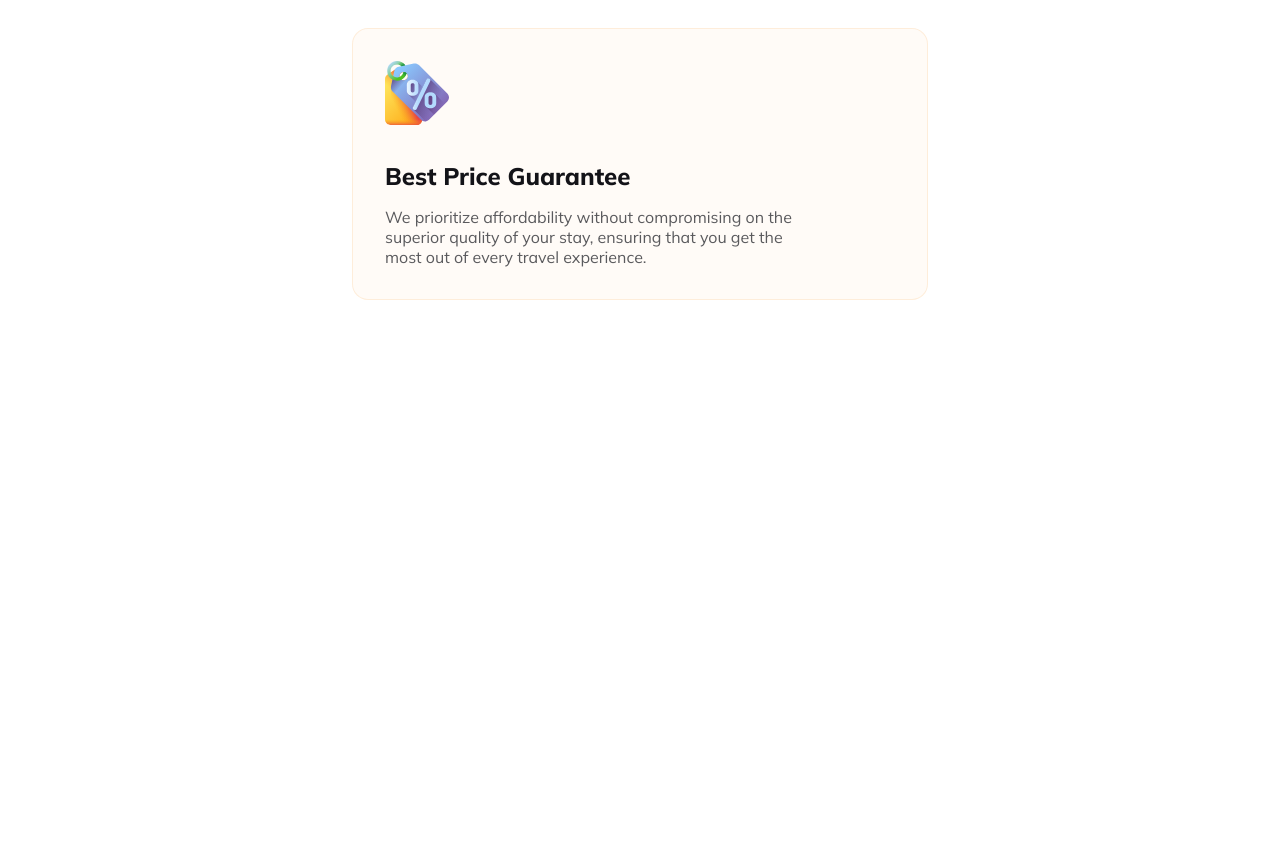
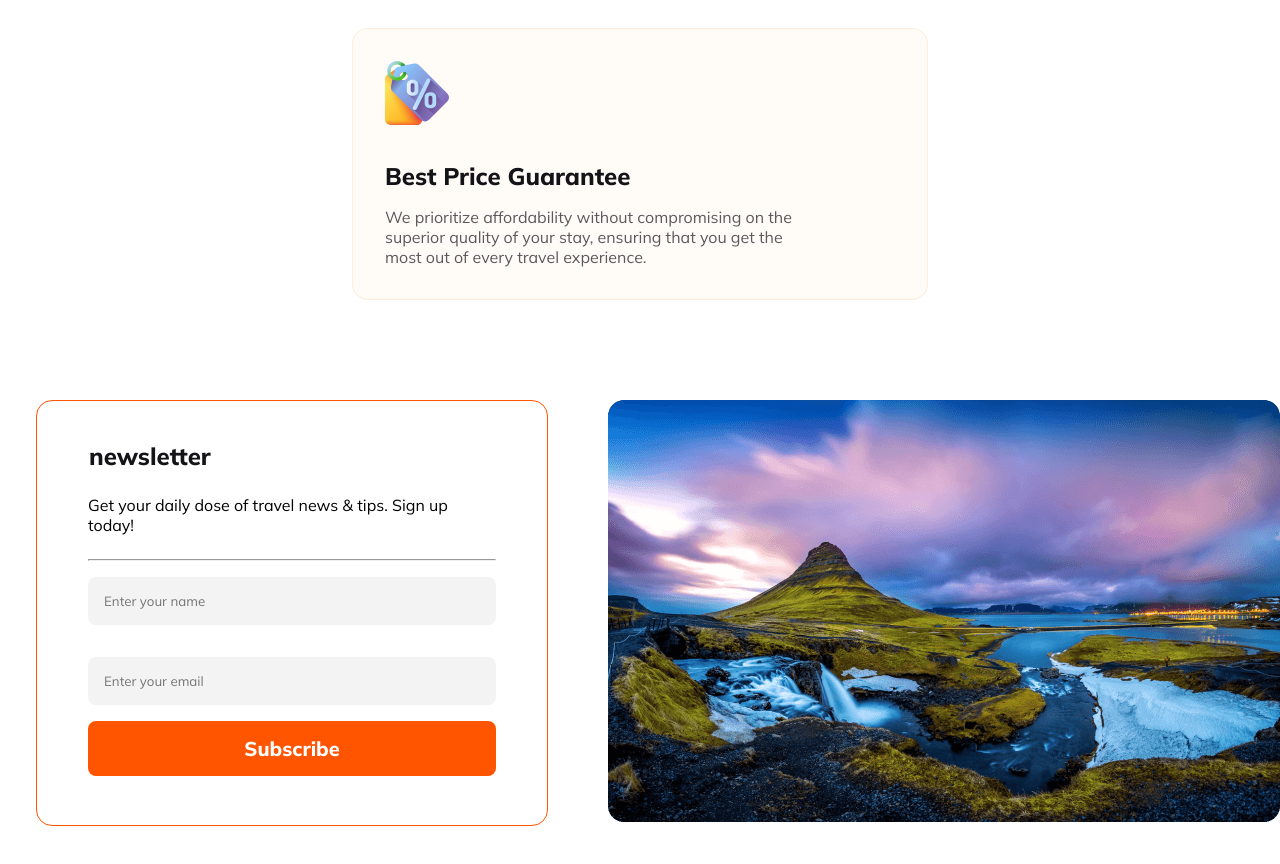
Before and after one commit to ahmed-niaz/ExploreQuest, a plain HTML site: page index.html in a window 1280 px wide. Shown: the part 3341-4205 px from the top of the page. Before the commit the page ends 3641 px from the top, so only its background shows below. Drawn offline with Linux system fonts and the light colour scheme.

Commit message:
complete the newsletter section with responsive

```diff
--- a/index.html
+++ b/index.html
@@ -166,6 +166,19 @@
         </div>
        </div>
       </section>
+      <section id="newsletter">
+        <div class="newsletter-content">
+            <h5 class="newsletter-title">newsletter</h5>
+            <p class="newsletter-text">Get your daily dose of travel news & tips. Sign up today!</p>
+            <hr>
+            <input type="text" placeholder="Enter your name">
+            <input type="email" placeholder="Enter your email">
+            <button class="btn">Subscribe</button>
+        </div>
+        <div class="newsletter-img">
+            <img src="./assets/Images/newsletter.png" alt="Newsletter">
+        </div>
+      </section>
     </main>
   </body>
 </html>
--- a/styles/exploreQuest.css
+++ b/styles/exploreQuest.css
@@ -137,7 +137,8 @@ nav > ul li a {
 }
 
 .tour-title,
-.destination-title,.options-title {
+.destination-title,
+.options-title {
   color: var(--primary-color);
   font-size: 3.75rem;
   font-weight: 800;
@@ -159,11 +160,13 @@ nav > ul li a {
   margin-bottom: 1.5rem;
 }
 
-.destination-title,.options-title {
+.destination-title,
+.options-title {
   text-align: center;
 }
 
-.destination-description,.options-description {
+.destination-description,
+.options-description {
   color: var(--primary-color);
   width: 60%;
   margin: 0 auto;
@@ -226,7 +229,7 @@ nav > ul li a {
   grid-column: 6 / span 7;
   position: relative;
 }
-.card-container{
+.card-container {
   display: flex;
   gap: 1.5rem;
   flex-wrap: wrap;
@@ -234,36 +237,77 @@ nav > ul li a {
   justify-content: center;
 }
 
-.card{
+.card {
   border-radius: 16px;
-    border: 1px solid rgba(251, 181, 99, 0.20);
+  border: 1px solid rgba(251, 181, 99, 0.2);
   background: rgba(251, 181, 99, 0.05);
   width: 45%;
   padding-left: 2rem;
   margin-top: 3rem;
 }
-.card-description{
+.card-description {
   width: 80%;
 }
-.card img{
+.card img {
   margin-top: 2rem;
 }
-.card-title{
+.card-title {
   margin-top: 2rem;
   color: var(--primary-color);
   font-size: 1.5rem;
   font-weight: 800;
 }
 
-.card-description{
+.card-description {
   margin-bottom: 2rem;
-    color: #5A5A5D;
+  color: #5a5a5d;
   margin-top: 1rem;
 }
-#card-blue{
-border: 1px solid rgba(41, 206, 246, 0.20);
+#card-blue {
+  border: 1px solid rgba(41, 206, 246, 0.2);
   background: rgba(41, 206, 246, 0.05);
 }
 .hide {
   display: none;
 }
+
+#newsletter {
+  display: flex;
+  margin: 6.25rem auto;
+  gap: 1.5rem;
+}
+.newsletter-title{
+    color: var(--primary-color);
+    font-weight: 800;
+    font-size: 1.5rem;
+    margin-top: 2.5rem;
+    margin-left: 3.25rem;
+}
+.newsletter-content {
+  width: 40%;
+  border-radius: 16px;
+  border: 1px solid #ff5400;
+  display: flex;
+  flex-direction: column;
+ margin: 0 auto;
+ /* justify-content: center; */
+  /* align-items: center; */
+}
+.newsletter-content hr,.newsletter-text,.newsletter-content input[type="text"],.newsletter-content input[type="email"],.newsletter-content button{
+    width: 80%;
+    margin: 0 auto;
+}
+.newsletter-content hr{
+    background: rgba(19, 19, 24, 0.10);
+}
+.newsletter-text{
+    margin: 1.5rem auto;
+}
+
+.newsletter-content input[type="email"],.newsletter-content input[type="text"]{
+    border-radius: .5rem;
+    padding: 1rem;
+    border: none;
+background: rgba(19, 19, 24, 0.05);
+margin: 1rem auto;
+}
--- a/styles/responsive.css
+++ b/styles/responsive.css
@@ -16,7 +16,7 @@
   .explore {
     width: 80%;
   }
-  .explore-title,.tour-title,.destination-title {
+  .explore-title,.tour-title,.destination-title ,.options-title{
     font-size: 1.375rem;
   }
   .explore-description,.tour-description,.destination-description {
@@ -93,6 +93,9 @@
     position: relative;
   }
 
+  .options-title{
+    margin-top: 1.5rem;
+  }
 .options-description{
     width: 90%;
 }
@@ -102,4 +105,18 @@
   .card{
     width: 90%;
   }
+
+  #newsletter{
+    flex-direction: column;
+  }
+  .newsletter-img img{
+    width: 100%;
+  }
+  .newsletter-content,.newsletter-img{
+    width: 90%;
+    margin: 0 auto;
+  }
+.newsletter-content button{
+    margin-bottom: 2rem;
 }
+}
```
Lines whose indentation alone changed are shown as unchanged.
